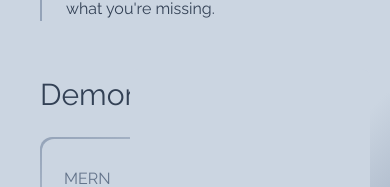
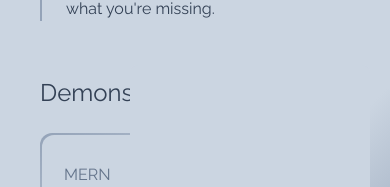
Before and after one commit to Ever-It-Lazy/portfolio, a Next.js app: page / in a window 390 px wide. Shown: the part 663-850 px from the top of the page. Built offline with nearby package versions, Linux system fonts and the light colour scheme.

Commit message:
tweaked Demos title, for the smallest screen size

```diff
--- a/pages/index.js
+++ b/pages/index.js
@@ -106,7 +106,7 @@ export default function Home() {
 				</div>
 
 				<div className="col-span-1 ml-10 md:ml-0">
-					<h2>Demonstrations</h2>
+					<h2 className="text-2xl sm:text-3xl">Demonstrations</h2>
 					<ul className="relative p-6 rounded-xl bg-gradient-to-br from-slate-400 via-slate-300 dark:via-slate-800">
 						<li className="leading-9">
 							<div className="absolute bg-slate-300 dark:bg-slate-800 h-full w-full rounded-xl z-0 left-0.5 top-0.5"></div>
```
